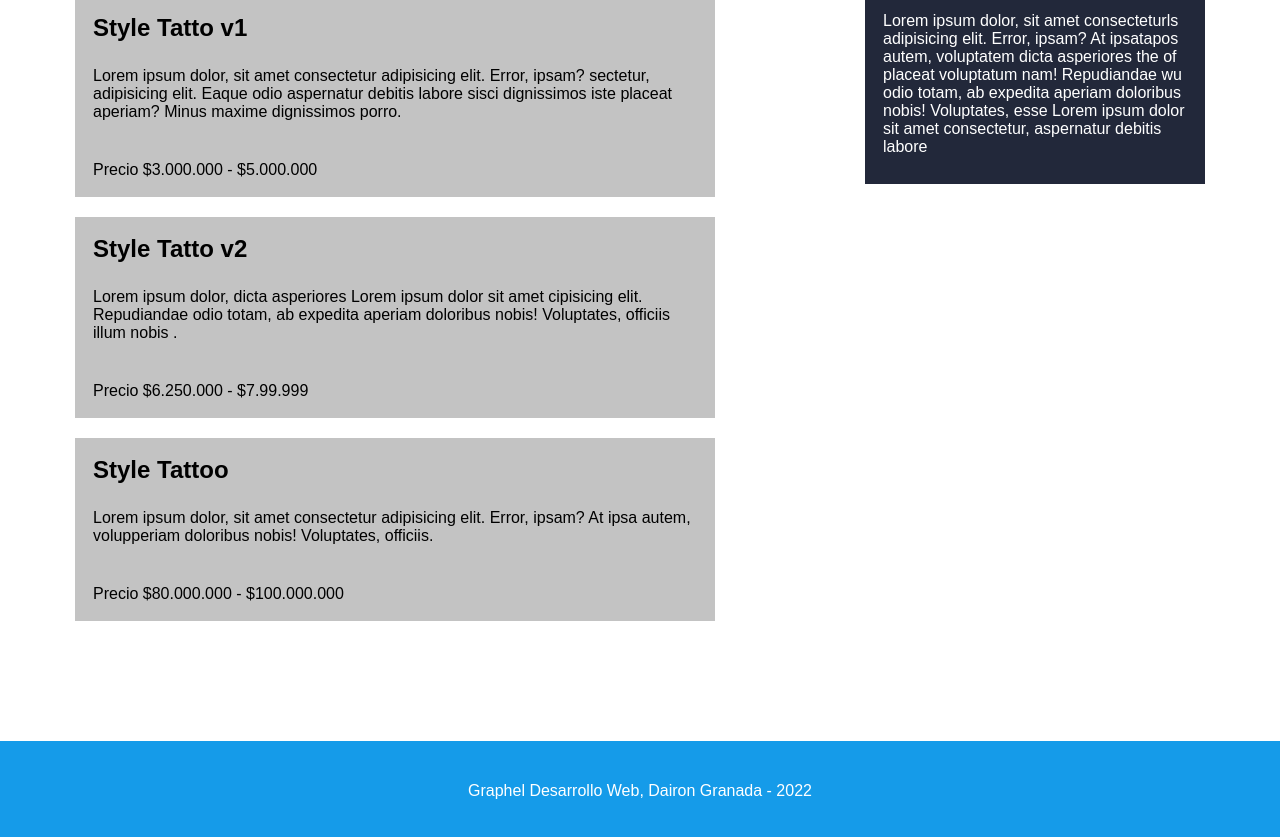
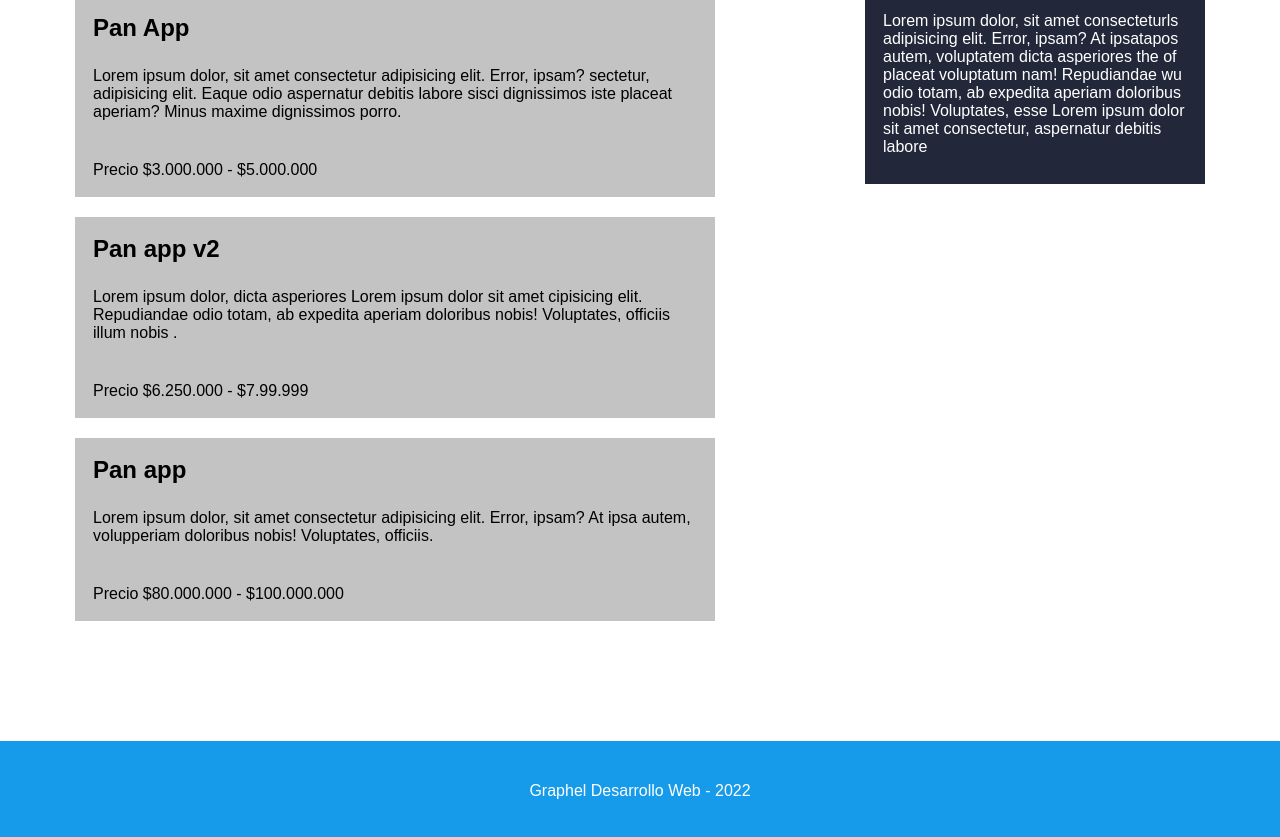
Before and after one commit to SebasGonzalezMoreno/Pagina-flexbox, a plain HTML site: page servicios.html in a window 1280 px wide. Shown: the part 351-1188 px from the top of the page. Drawn offline with Linux system fonts and the light colour scheme.

Commit message:
actualizacion de proyecto

```diff
--- a/servicios.html
+++ b/servicios.html
@@ -43,7 +43,7 @@
 
                 <h1>Servicios</h1>
                 <div class="ContaineDefondoVentas" >
-                    <h1>Style Tatto v1</h1>
+                    <h1>Pan App</h1>
                     <p>Lorem ipsum dolor, sit amet consectetur adipisicing elit. Error, ipsam?
                         sectetur, adipisicing elit. Eaque odio aspernatur debitis labore sisci dignissimos iste placeat aperiam?
                         Minus maxime dignissimos porro.
@@ -52,7 +52,7 @@
                 </div>
 
                 <div class="ContaineDefondoVentas" >
-                    <h1>Style Tatto v2</h1>
+                    <h1>Pan app v2</h1>
                     <p>Lorem ipsum dolor, dicta asperiores Lorem ipsum dolor sit amet cipisicing elit.
                         Repudiandae odio totam, ab expedita aperiam doloribus nobis! Voluptates,
                         officiis illum nobis .
@@ -60,7 +60,7 @@
                     <p class="PrecioDiseños" > Precio $6.250.000 - $7.99.999  </p>
                 </div>
                 <div class="ContaineDefondoVentas">
-                    <h1>Style Tattoo </h1>
+                    <h1>Pan app </h1>
                     <p>Lorem ipsum dolor, sit amet consectetur adipisicing elit. Error, ipsam?
                         At ipsa autem, volupperiam doloribus nobis! Voluptates,
                         officiis.
@@ -89,7 +89,7 @@
 </section>
 
 <footer class="Foottterr" >
-    <p>Graphel Desarrollo Web, Dairon Granada - 2022</p>
+    <p>Graphel Desarrollo Web - 2022</p>
 </footer>
 </body>
 </html>
```
Also changed, not shown: contactos.html (+1 -1 lines), index.html (+1 -1 lines), nosotros.html (+1 -1 lines).
